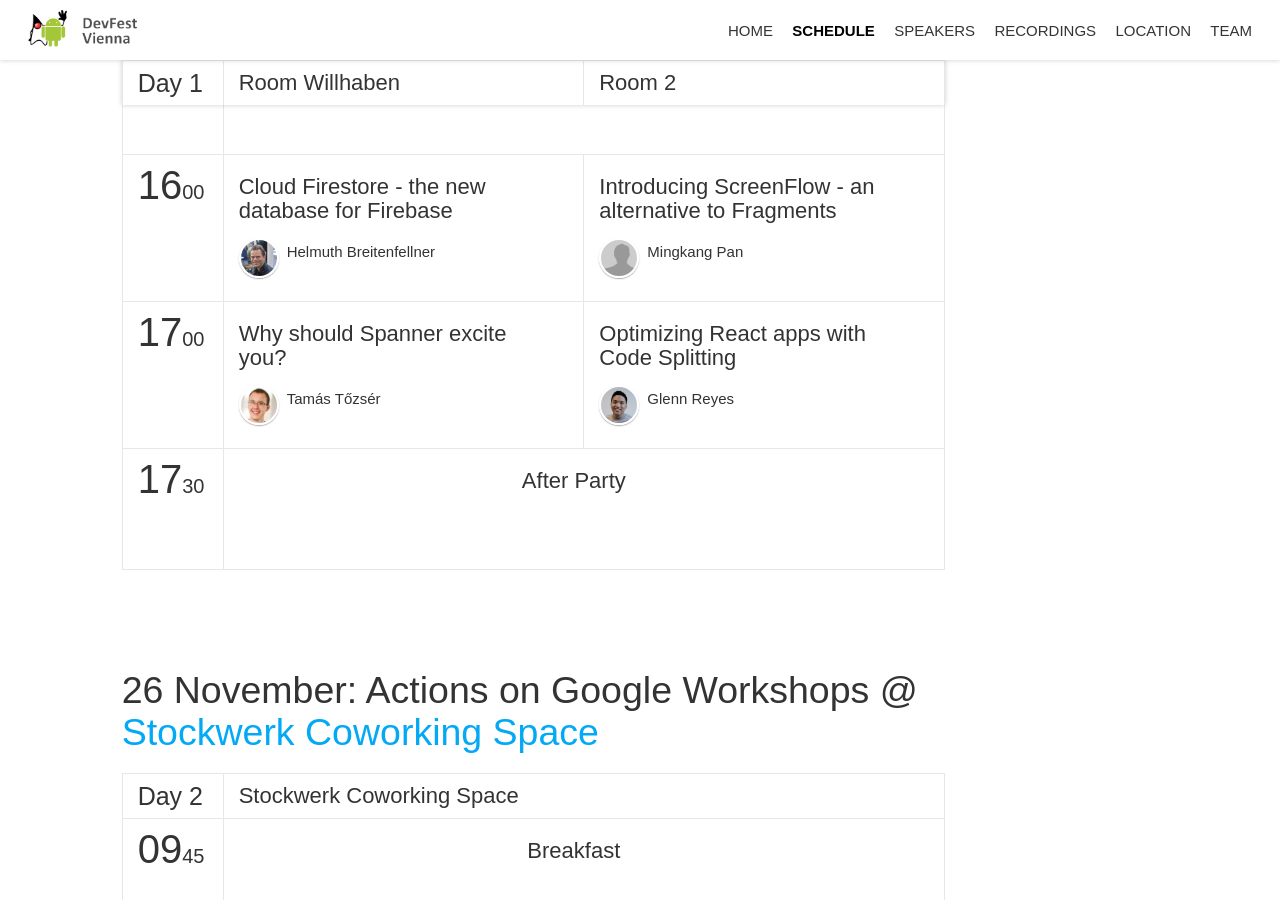
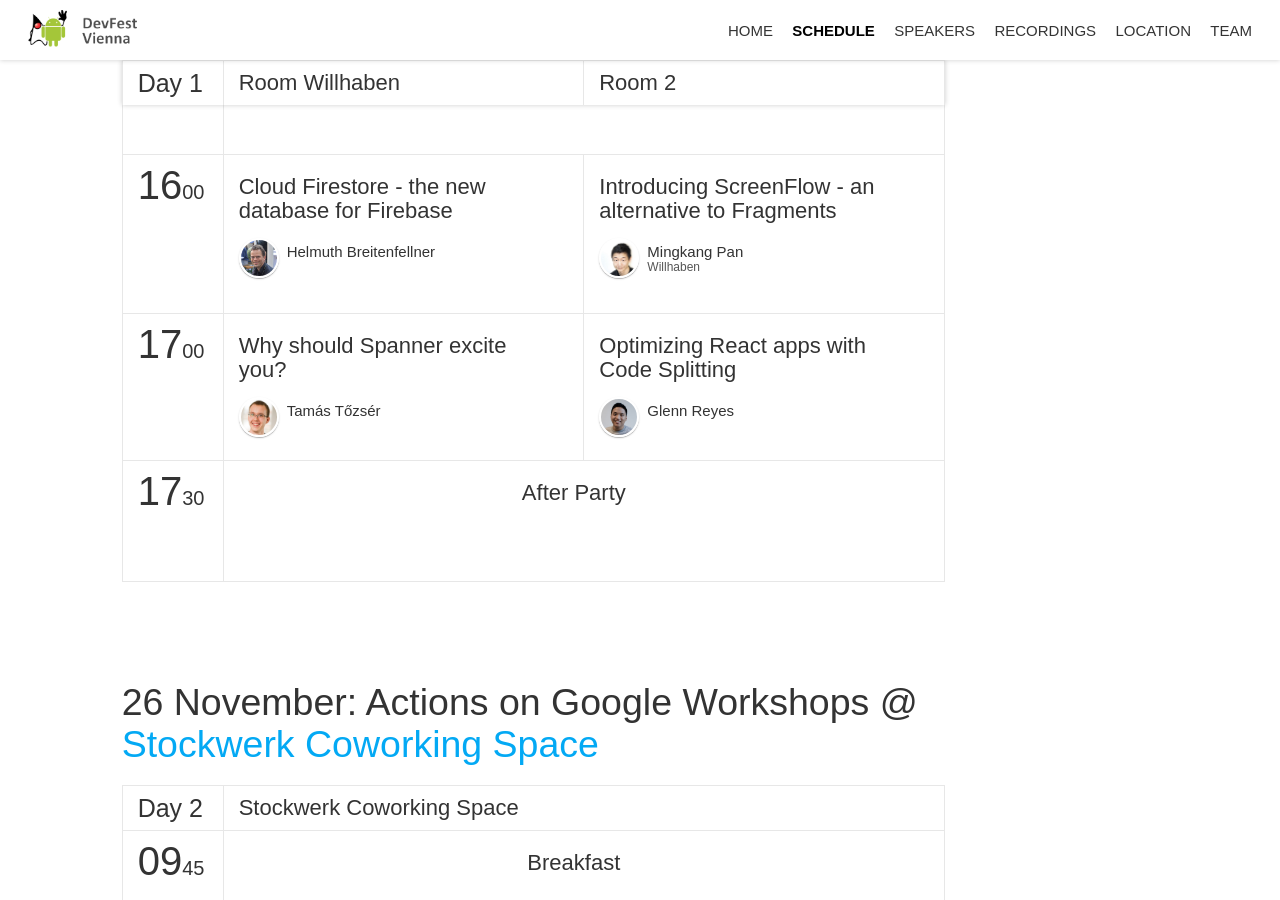
Before and after one commit to DevFestVienna/devfest-at-site, a Jekyll site: the page built from schedule.html, in a window 1280 px wide and 900 px high, scrolled down 1694 px. Built offline with Jekyll 4.4.1, drawn with Linux system fonts in a browser that asks for light colours; nearby versions of some CDN libraries; comment, search, counter and statistics services are not loaded.

Commit message:
Added picture of MingKang
Adjusted picture of Milos

```diff
--- a/_data/speakers.yml
+++ b/_data/speakers.yml
@@ -57,8 +57,9 @@
   name: "Mingkang"
   surname: "Pan"
   current: true
-  bio: "I am a passionate Android Developer since 5 years and have worked in different start-ups. Now I work for willhaben and I am responsible for clean architecture code in our app. I hate boilerplate code and am an absolute fan of Kotlin."
-  thumbnailUrl: "unknown-male.png"
+  company: Willhaben
+  bio: "I am a passionate Android Developer for 5 years and have worked in different start-ups. Now I work for willhaben and I am responsible for clean architecture code in our app. I hate boilerplate code and always follow the most pragmatic way to solve a problem. I am an absolute fan of Kotlin, using it for almost 2 years. In my spare time, I do a lot of break dancing."
+  thumbnailUrl: "MingkangPan.jpg"
 -
   id: "helmuth-breitenfellner"
   name: "Helmuth"
```
Also changed, not shown: img/speakers/MilosPupik.jpg, img/speakers/MingkangPan.jpg (added).
